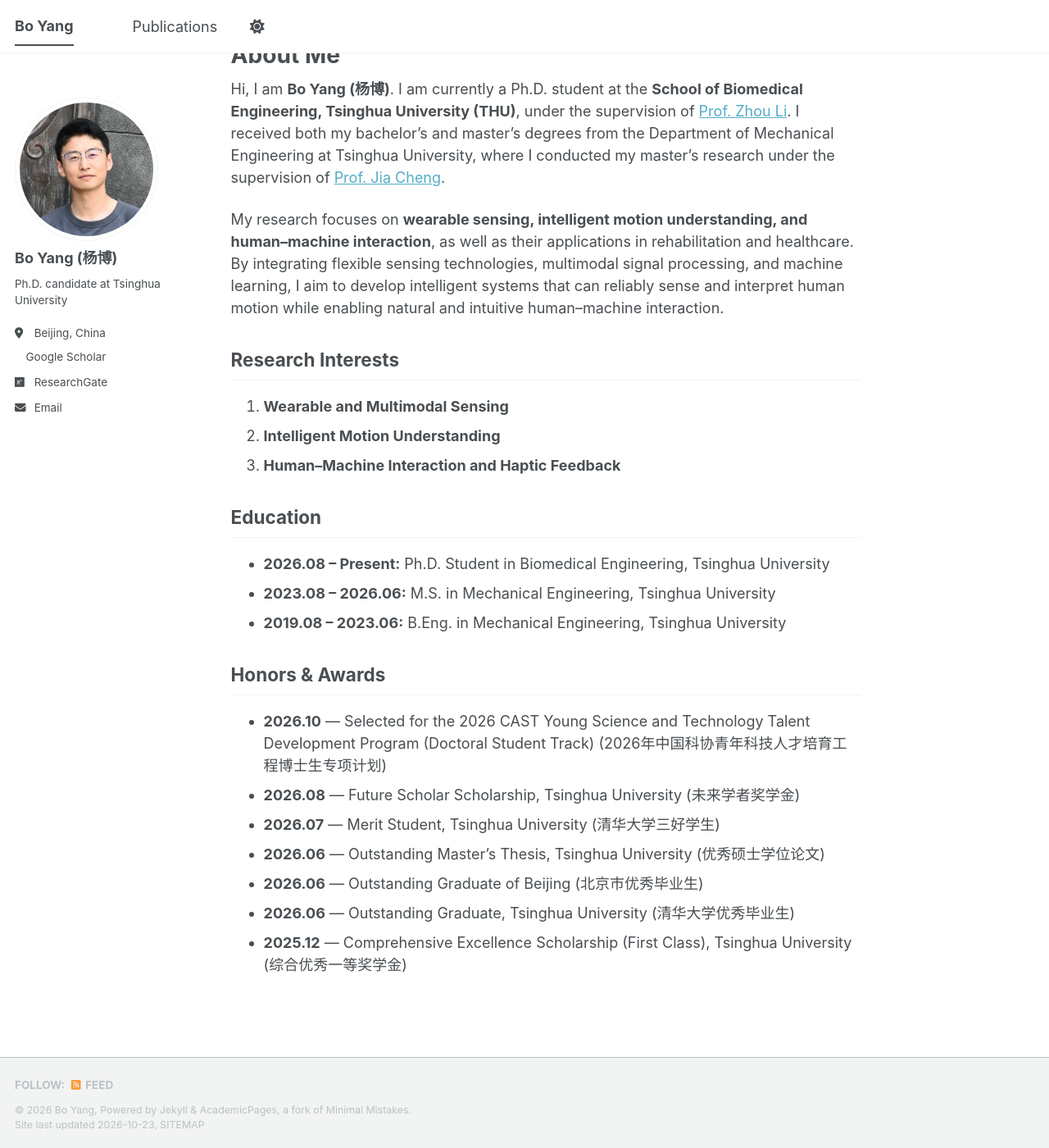
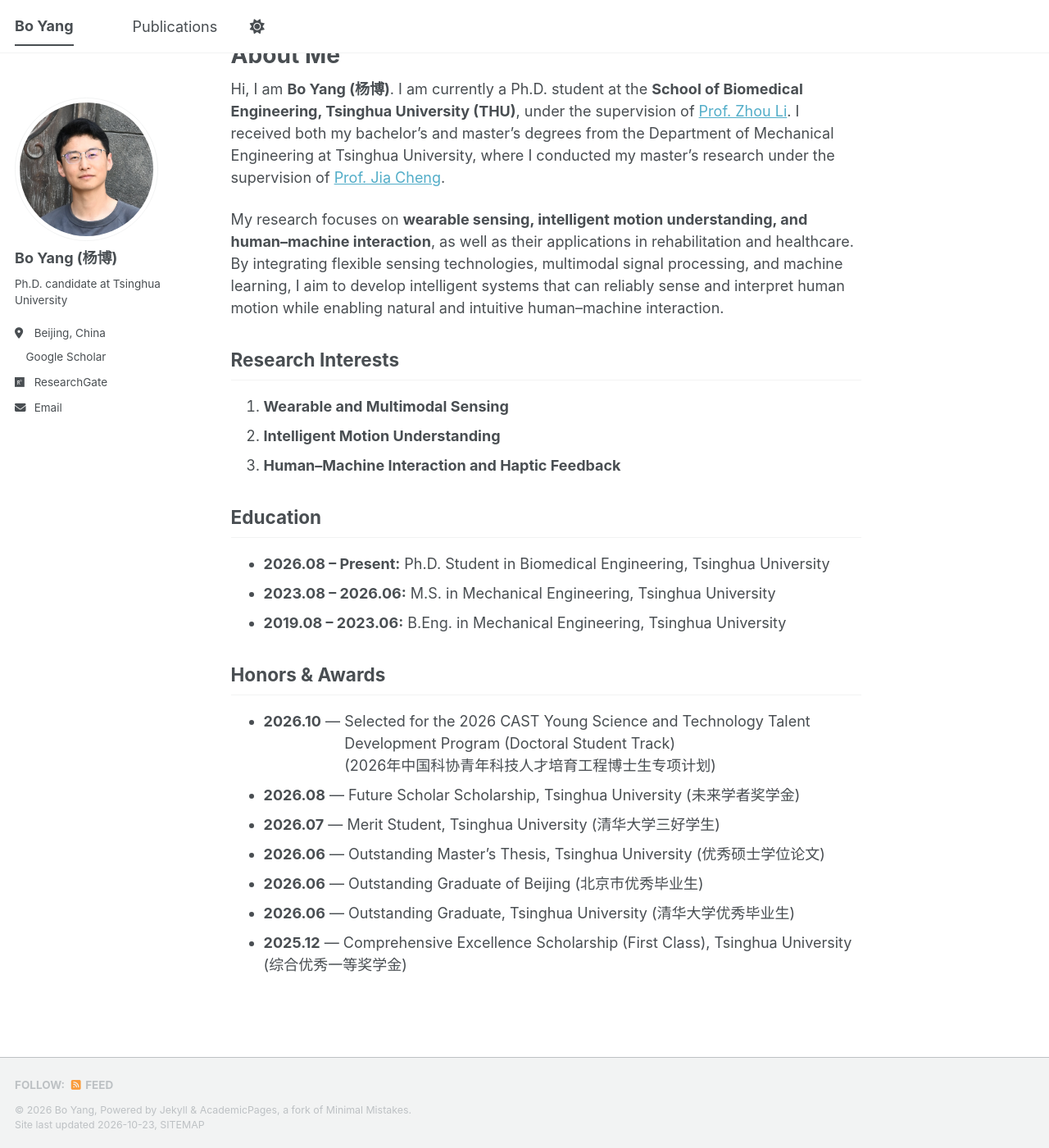
Before and after one commit to Burger-hub/burger-hub.github.io, a Jekyll site: the page built from _pages/about.md, in a window 1280 px wide and 1400 px high, scrolled down 48 px. Shown: the whole window at 82% size. Built offline with Jekyll 4.4.1, drawn with Linux system fonts in a browser that asks for light colours; a style sheet for code colours, icons or effects is not loaded.

Commit message:
Align CAST honor Chinese translation below English description

```diff
--- a/_pages/about.md
+++ b/_pages/about.md
@@ -25,7 +25,7 @@ My research focuses on **wearable sensing, intelligent motion understanding, and
 
 ## Honors & Awards
 
-- **2026.10** — Selected for the 2026 CAST Young Science and Technology Talent Development Program (Doctoral Student Track) (2026年中国科协青年科技人才培育工程博士生专项计划)
+- <span class="honor-entry"><span class="honor-date"><strong>2026.10</strong> —</span> <span class="honor-description">Selected for the 2026 CAST Young Science and Technology Talent Development Program (Doctoral Student Track)<span class="honor-translation">(2026年中国科协青年科技人才培育工程博士生专项计划)</span></span></span>
 - **2026.08** — Future Scholar Scholarship, Tsinghua University (未来学者奖学金)
 - **2026.07** — Merit Student, Tsinghua University (清华大学三好学生)
 - **2026.06** — Outstanding Master's Thesis, Tsinghua University (优秀硕士学位论文)
--- a/assets/css/academic-profile.css
+++ b/assets/css/academic-profile.css
@@ -104,6 +104,25 @@ html[data-theme="dark"] .archive .publication-title {
   margin-top: 2rem;
 }
 
+.honor-entry {
+  display: flex;
+  align-items: baseline;
+  gap: 0.3em;
+}
+
+.honor-date {
+  flex-shrink: 0;
+  white-space: nowrap;
+}
+
+.honor-description {
+  min-width: 0;
+}
+
+.honor-translation {
+  display: block;
+}
+
 @media (max-width: 600px) {
   .publication-entry {
     margin-bottom: 1.25rem;
```
